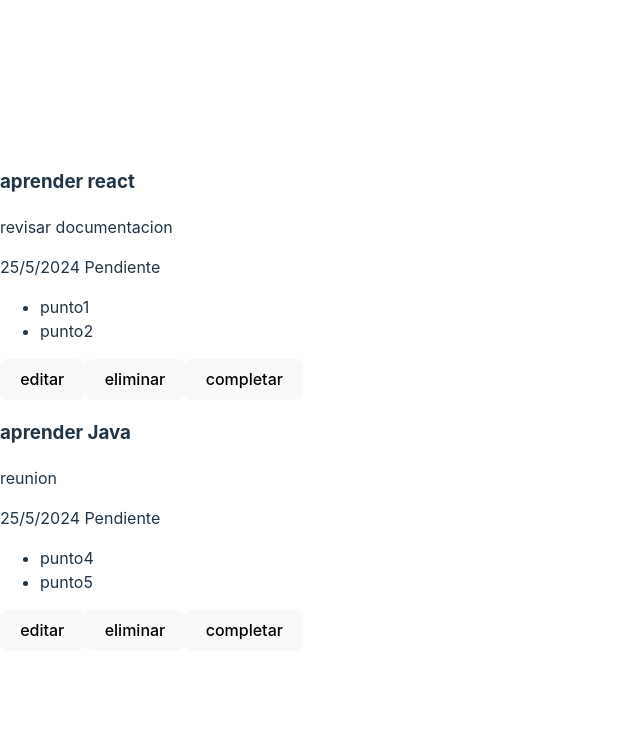
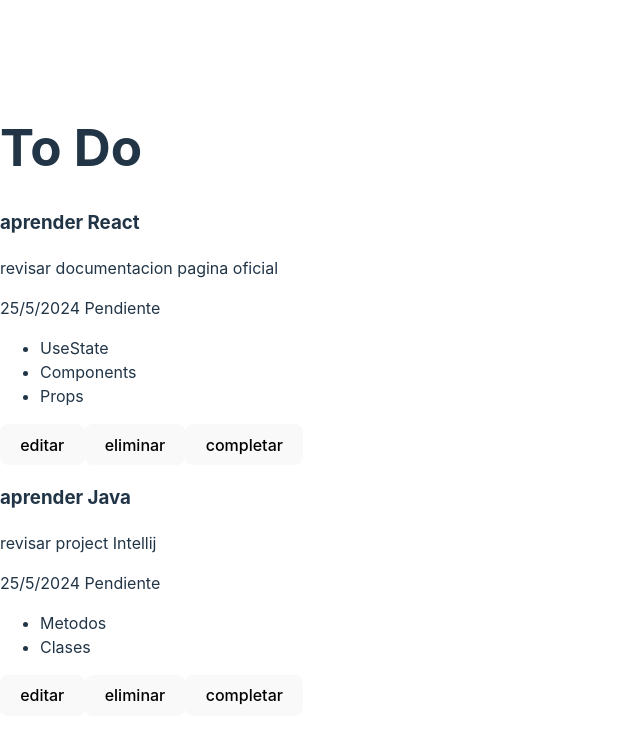
Before and after one commit to Norlysc/prueba-tecnica, a React (Vite) app: page / in a window 1280 px wide. Shown: the top 744 px of the page, without its empty margins (0-640 px from the left). Built offline with nearby package versions, Linux system fonts and the light colour scheme; data requests are answered from the project's data file.

Commit message:
update tasks page

```diff
--- a/src/pages/Tasks.tsx
+++ b/src/pages/Tasks.tsx
@@ -1,29 +1,10 @@
-import Task from "../components/Task";
+import List from "../components/List";
 
-const listaTareas = [
-  {
-    id: 1,
-    title: "aprender react",
-    description: "revisar documentacion",
-    endDate: new Date(),
-    currentState: false,
-    notes: ["punto1", "punto2"],
-  },
-  {
-    id: 2,
-    title: "aprender Java",
-    description: "reunion",
-    endDate: new Date(),
-    currentState: false,
-    notes: ["punto4", "punto5"],
-  },
-];
 export default function Tasks() {
   return (
-    <section>
-      {listaTareas.map((tarea) => (
-        <Task {...tarea} key={tarea.id} />
-      ))}
-    </section>
+    <main>
+      <h1>To Do</h1>
+      <List />
+    </main>
   );
 }
```
